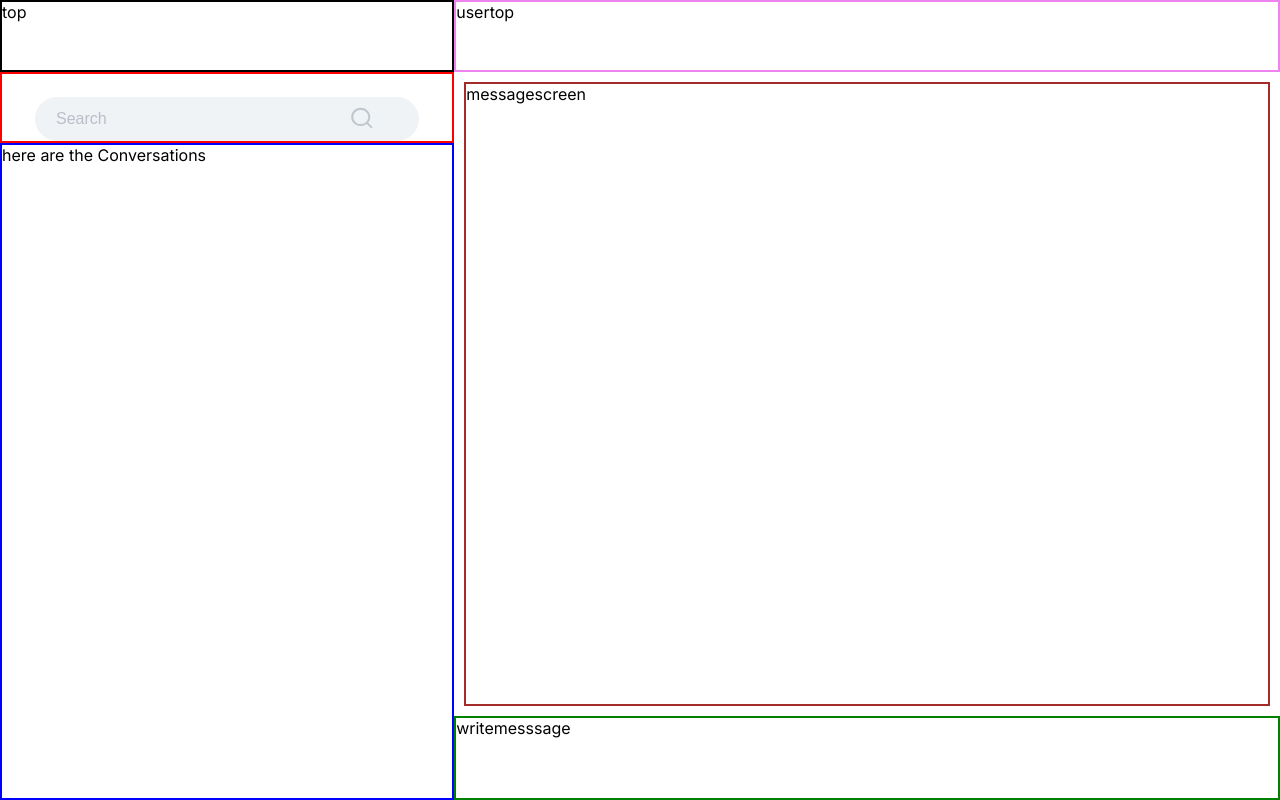
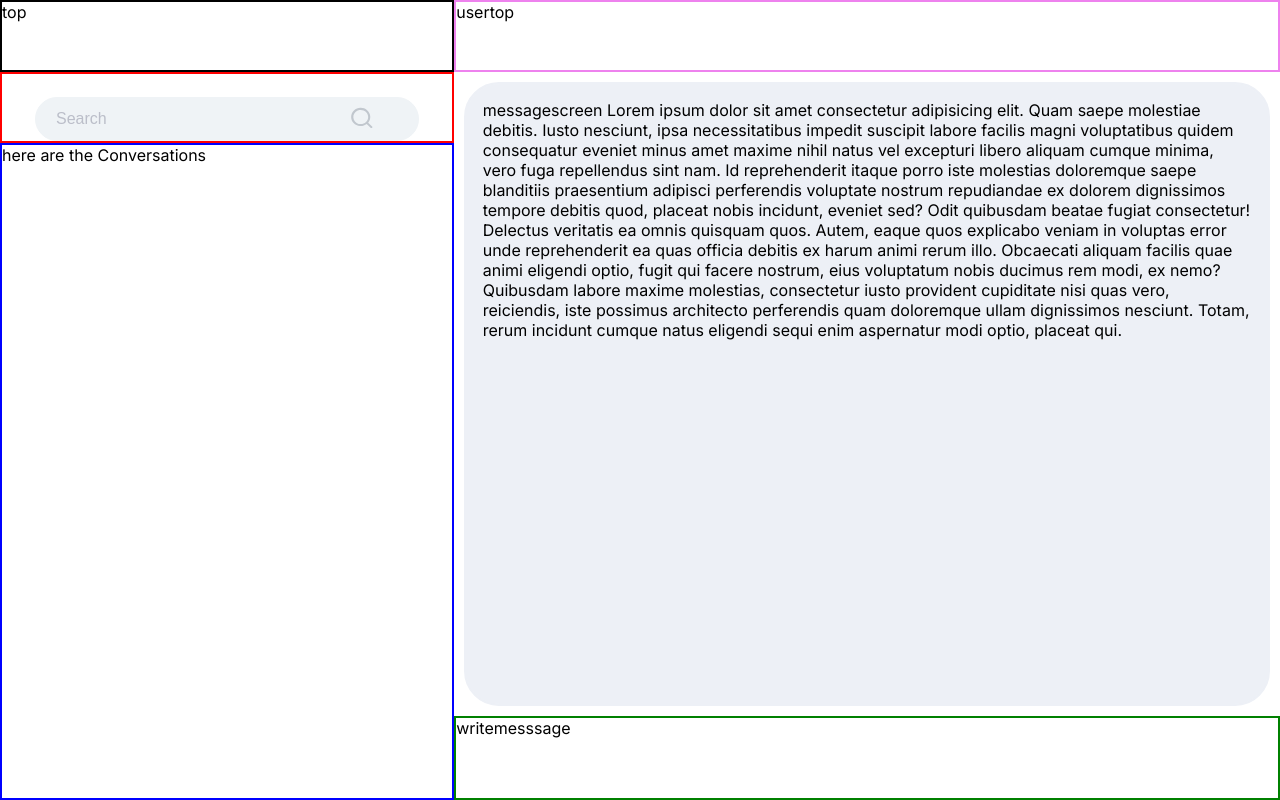
Before and after one commit to debankanmitra/Micro-services_Chat-application, a React (Vite) app in the folder chatApp/: page / in a window 1280 px wide. Built offline with nearby package versions, Linux system fonts and the light colour scheme.

Commit message:
messagescreen

```diff
--- a/chatApp/src/chat_system/Layoutgrid.jsx
+++ b/chatApp/src/chat_system/Layoutgrid.jsx
@@ -2,6 +2,7 @@ import React from 'react'
 import styled from 'styled-components'
 import Conversation from './Conversations'
 import Searchlist from './Searchlist'
+import Messagescreen from './Messagescreen'
 
 const Div = styled.body`
     display: grid;
@@ -12,23 +13,10 @@ const Top = styled.div`
     border: 2px solid black;
     grid-row: 1/2;
 `
-// const Searchlist = styled.div`
-//     border: 2px solid red;
-//     grid-row: 2/3;
-// `
-// const Conversations = styled.div`
-//     border: 2px solid blue;
-//     grid-row: 3/8;
-// `
 const Writemessage = styled.div `
     border: 2px solid green;
     grid-row: 7/8;
     height: 10vh;
-`
-const Messagescreen = styled.div `
-    border: 2px solid brown;
-    grid-row: 2/7;
-    margin: 10px;
 `
 const Usertop = styled.div `
     border: 2px solid violet;
@@ -40,7 +28,7 @@ function Layoutgrid() {
         <Top>top</Top>
         <Usertop>usertop</Usertop>
         <Searchlist/>
-        <Messagescreen>messagescreen</Messagescreen>
+        <Messagescreen/>
         {/* <Conversations><Conversation/></Conversations> */}
         <Conversation/>
         <Writemessage>writemesssage</Writemessage>
--- /dev/null
+++ b/chatApp/src/chat_system/Messagescreen.jsx
@@ -0,0 +1,20 @@
+import React from 'react'
+import styled from 'styled-components'
+
+const Div = styled.div `
+    border: 2px solid #EDF0F6;
+    grid-row: 2/7;
+    margin: 10px;
+    padding: 2%;
+    border-radius: 35px;
+    background: #EDF0F6;
+`
+function Messagescreen() {
+  return (
+    <Div>
+       messagescreen Lorem ipsum dolor sit amet consectetur adipisicing elit. Quam saepe molestiae debitis. Iusto nesciunt, ipsa necessitatibus impedit suscipit labore facilis magni voluptatibus quidem consequatur eveniet minus amet maxime nihil natus vel excepturi libero aliquam cumque minima, vero fuga repellendus sint nam. Id reprehenderit itaque porro iste molestias doloremque saepe blanditiis praesentium adipisci perferendis voluptate nostrum repudiandae ex dolorem dignissimos tempore debitis quod, placeat nobis incidunt, eveniet sed? Odit quibusdam beatae fugiat consectetur! Delectus veritatis ea omnis quisquam quos. Autem, eaque quos explicabo veniam in voluptas error unde reprehenderit ea quas officia debitis ex harum animi rerum illo. Obcaecati aliquam facilis quae animi eligendi optio, fugit qui facere nostrum, eius voluptatum nobis ducimus rem modi, ex nemo? Quibusdam labore maxime molestias, consectetur iusto provident cupiditate nisi quas vero, reiciendis, iste possimus architecto perferendis quam doloremque ullam dignissimos nesciunt. Totam, rerum incidunt cumque natus eligendi sequi enim aspernatur modi optio, placeat qui.
+    </Div>
+  )
+}
+
+export default Messagescreen
```
